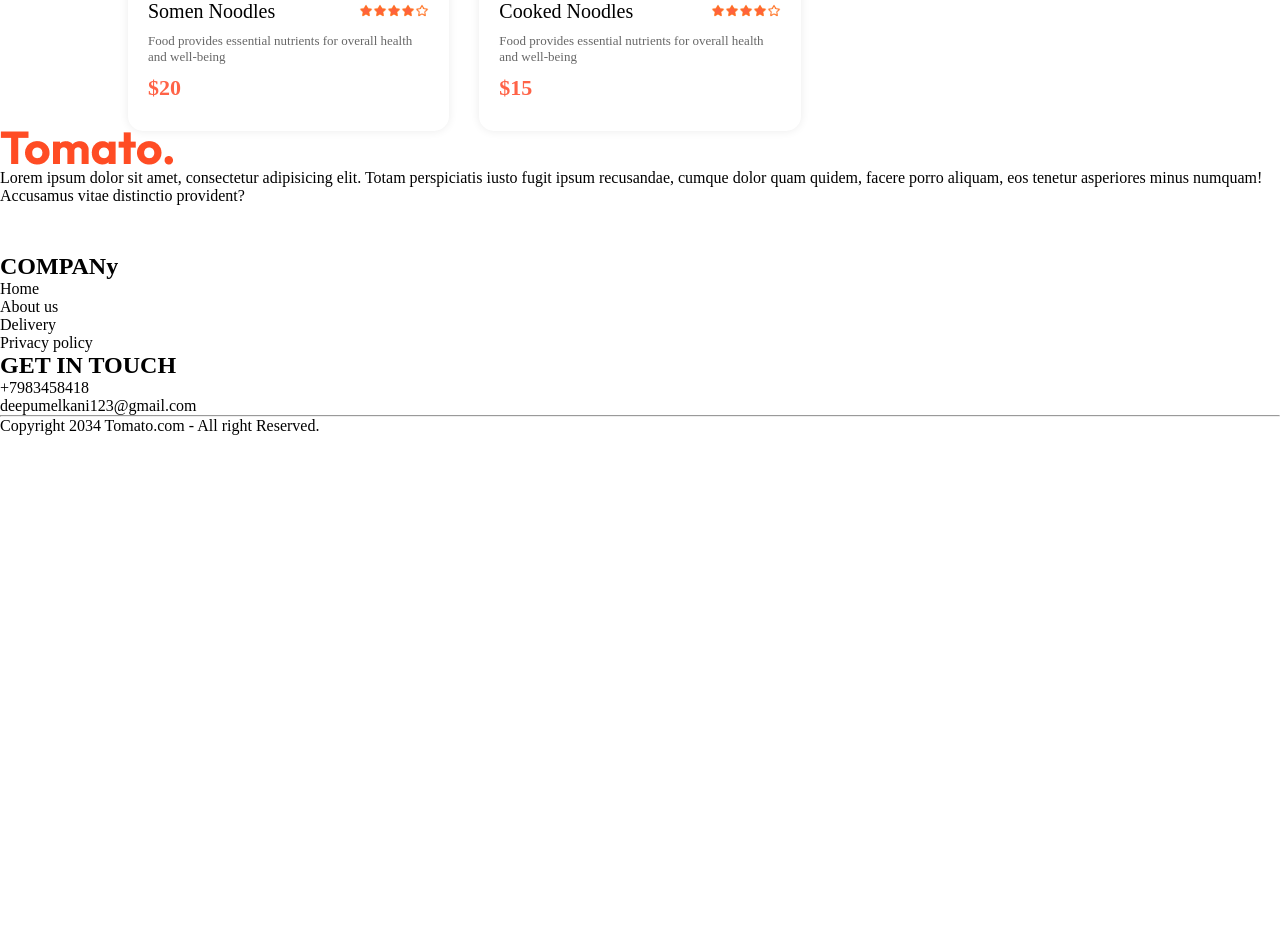
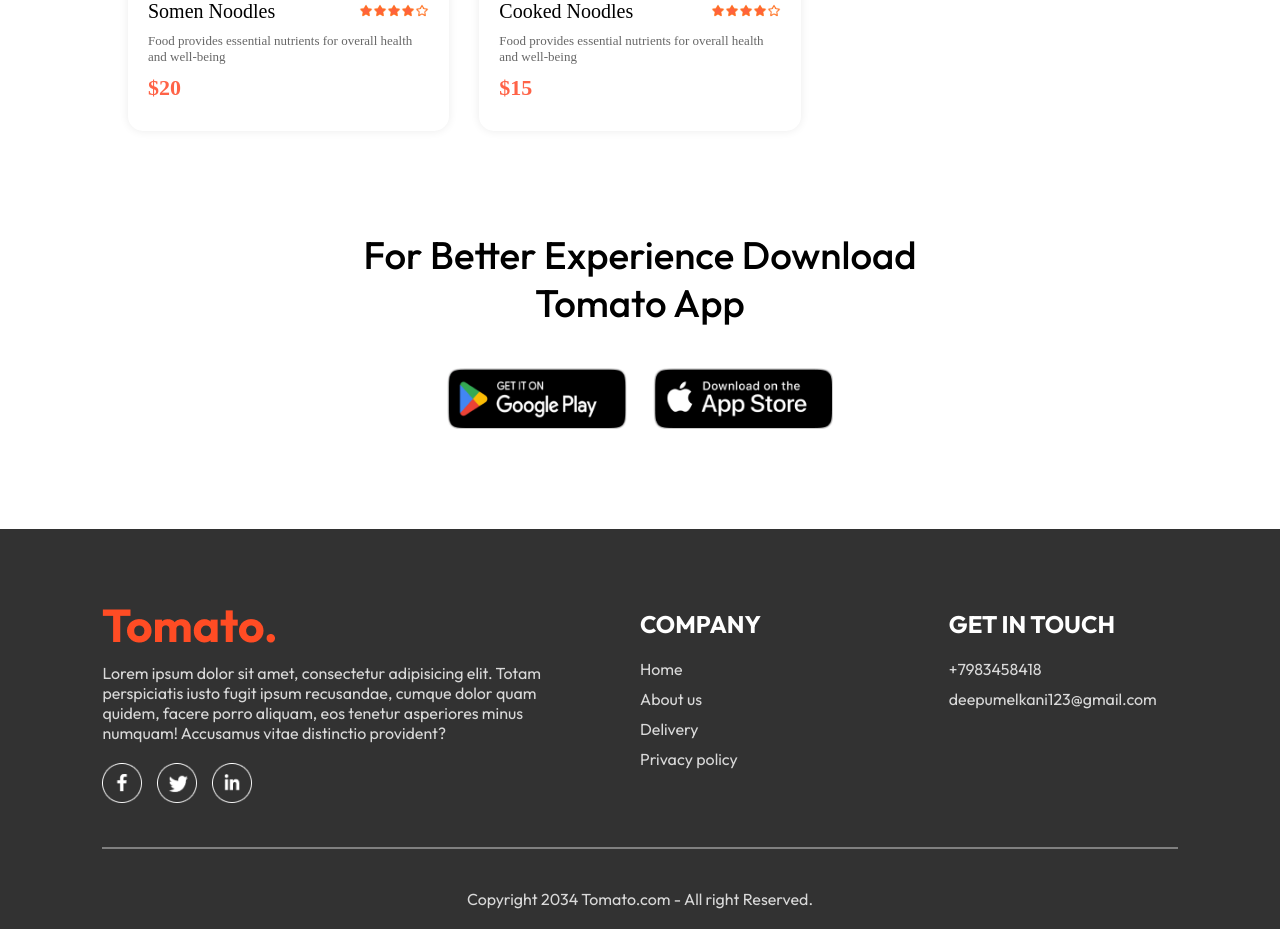
Before and after one commit to Deepanshumelkani77/Tomato, a React (Vite) app: page / in a window 1280 px wide. Shown: the part 5840-6769 px from the top of the page. Before the commit the page ends 6275 px from the top, so only its background shows below. Built offline with nearby package versions, Linux system fonts and the light colour scheme.

Commit message:
add donload app component

```diff
--- a/src/components/footer/Footer.css
+++ b/src/components/footer/Footer.css
@@ -0,0 +1,51 @@
+.footer{
+    color:#d9d9d9;
+    background-color: #323232;
+    display: flex;
+    flex-direction: column;
+    align-items: center;
+    gap:20px;
+    padding:20px 8vw;
+    padding-top: 80px;
+    font-family: "Outfit",sans-serif;
+    margin-top: 100px;
+}
+
+.footer-content{
+    width:100%;
+    display: grid;
+    grid-template-columns: 2fr 1fr 1fr;
+    gap:80px;
+
+}
+.footer-content-left,.footer-content-right,.footer-content-center{
+
+    display: flex;
+    flex-direction: column;
+    align-items: start;
+    gap:20px;
+
+
+}
+.footer-content-left li,.footer-content-right li,.footer-content-center li{
+    list-style: none;
+    margin-bottom: 10px;
+    cursor: pointer;
+
+}
+.footer-content-right h2,.footer-content-center h2{
+
+    color: white;
+}
+
+.footer-social-icon img{
+    width:40px;
+    margin-right: 15px;
+}
+.footer hr{
+    width:100%;
+    height:2px;
+    margin: 20px 0;
+    background-color: grey;
+    border: none;
+}
--- a/src/components/footer/Footer.jsx
+++ b/src/components/footer/Footer.jsx
@@ -18,7 +18,7 @@ const Footer = () => {
 </div>
 
 <div className="footer-content-center">
-<h2>COMPANy</h2>
+<h2>COMPANY</h2>
 <ul>
     <li>Home</li>
     <li>About us</li>
--- /dev/null
+++ b/src/components/footer/appdownload/AppDownload.css
@@ -0,0 +1,27 @@
+.app-download{
+
+margin:auto auto;
+margin-top: 100px;
+font-size: max(3vw,20px);
+text-align: center;
+font-weight: 500;
+font-family: "Outfit",sans-serif;
+
+}
+
+.app-download-paltform{
+
+    display: flex;
+    justify-content: center;
+    gap:max(2vw,10px);
+    margin-top: 40px;
+}
+.app-download-paltform img{
+    width:max(30vw,120px);
+    max-width: 180px;
+    transition: 0.5s;
+    cursor: pointer;
+}
+.app-download-paltform img:hover{
+    transform: scale(1.05);
+}
--- /dev/null
+++ b/src/components/footer/appdownload/AppDownload.jsx
@@ -0,0 +1,17 @@
+import React from 'react'
+import "./AppDownload.css"
+import { assets } from '../../../assets/assets'
+
+const AppDownload = () => {
+  return (
+    <div className='app-download'>
+        <p>For Better Experience Download <br/>Tomato App</p>
+        <div className="app-download-paltform">
+            <img src={assets.play_store} alt="" /><img src={assets.app_store} alt="" />
+        </div>
+
+    </div>
+  )
+}
+
+export default AppDownload
--- a/src/pages/home/Home.jsx
+++ b/src/pages/home/Home.jsx
@@ -4,6 +4,7 @@ import Header from '../../components/header/Header'
 import ExploreMenu from '../../components/exploreMenu/ExploreMenu'
 import {useState} from "react"
 import FoodDisplay from '../../components/fooddisplay/FoodDisplay'
+import AppDownload from '../../components/footer/appdownload/AppDownload'
 
 const Home = () => {
   const[category ,setCategory]=useState("All");
@@ -14,6 +15,7 @@ const Home = () => {
 <Header/>
 <ExploreMenu category={category} setCategory={setCategory}/>
 <FoodDisplay category={category}/>
+<AppDownload/>
 
     </div>
   )
```
